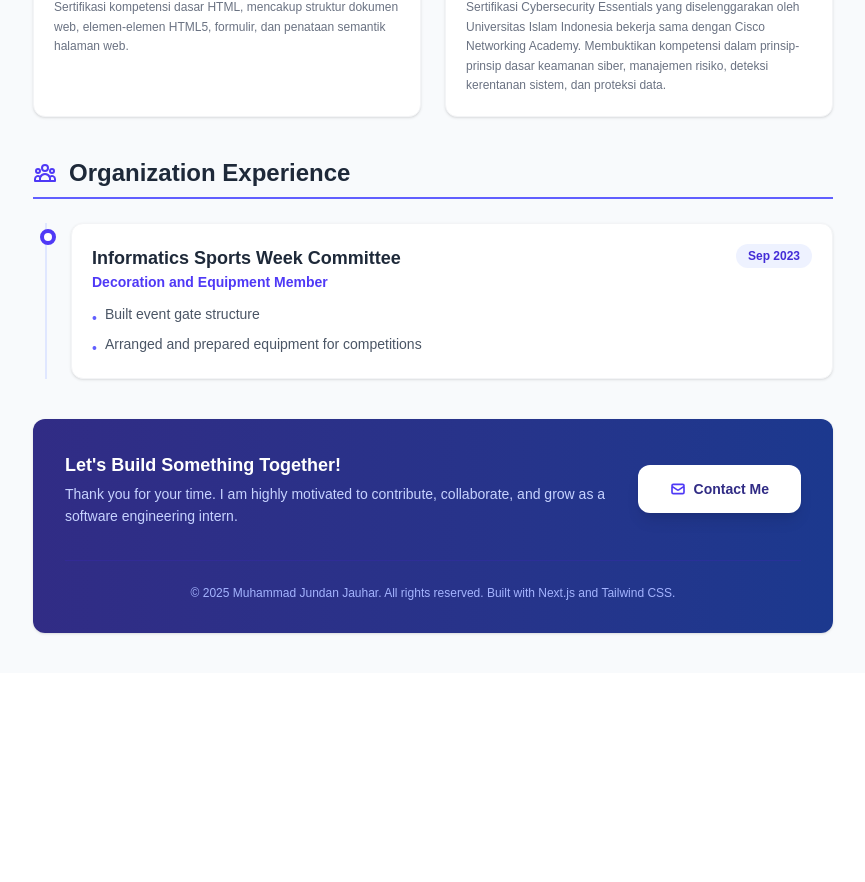
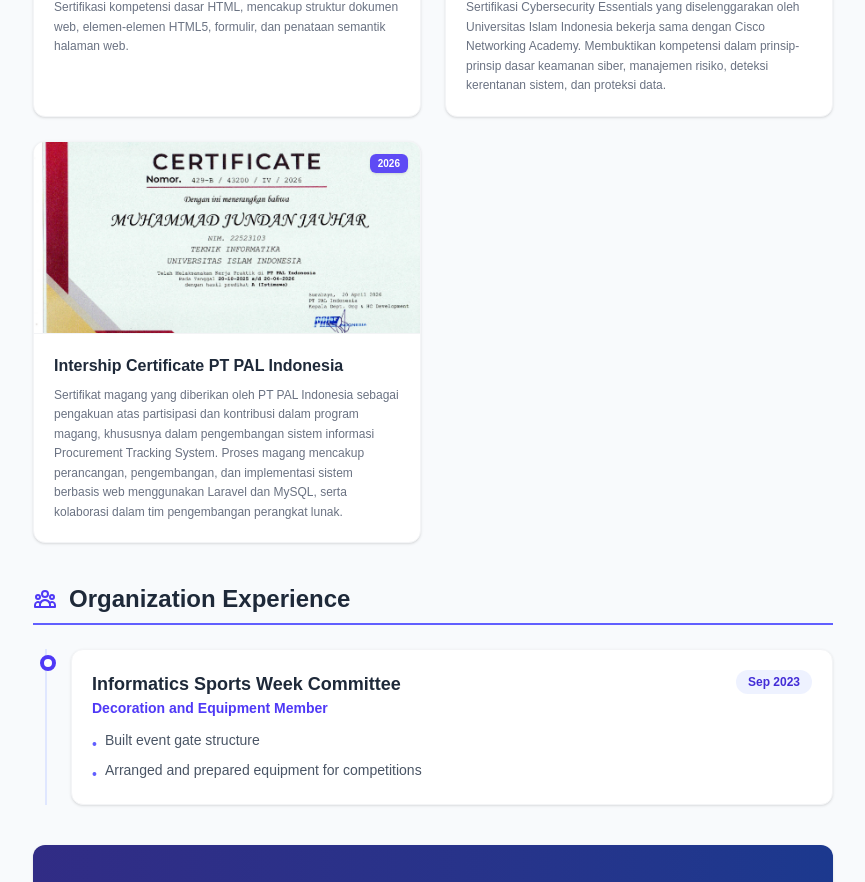
Before and after one commit to JundanJauhar/portfolio-website, a Next.js app: page / in a window 1280 px wide. Shown: the part 2794-3676 px from the top of the page, without its empty margins (415-1280 px from the left). Before the commit the page ends 3467 px from the top, so only its background shows below. Built offline with nearby package versions, Linux system fonts and the light colour scheme.

Commit message:
certificate intership PT PAL

```diff
--- a/src/data/portfolioData.ts
+++ b/src/data/portfolioData.ts
@@ -131,6 +131,12 @@
     year: "2025",
     img: "/cyber-sertifikat.jpg",
     describe: "Sertifikasi Cybersecurity Essentials yang diselenggarakan oleh Universitas Islam Indonesia bekerja sama dengan Cisco Networking Academy. Membuktikan kompetensi dalam prinsip-prinsip dasar keamanan siber, manajemen risiko, deteksi kerentanan sistem, dan proteksi data."
+  },
+  {
+    name: "Intership Certificate PT PAL Indonesia",
+    year: "2026",
+    img: "/Sertifikat PT PAL - Muhammad Jundan Jauhar.jpg",
+    describe: "Sertifikat magang yang diberikan oleh PT PAL Indonesia sebagai pengakuan atas partisipasi dan kontribusi dalam program magang, khususnya dalam pengembangan sistem informasi Procurement Tracking System. Proses magang mencakup perancangan, pengembangan, dan implementasi sistem berbasis web menggunakan Laravel dan MySQL, serta kolaborasi dalam tim pengembangan perangkat lunak."
   }
 ];
 
```
Also changed, not shown: public/Sertifikat PT PAL - Muhammad Jundan Jauhar.jpg (added).
